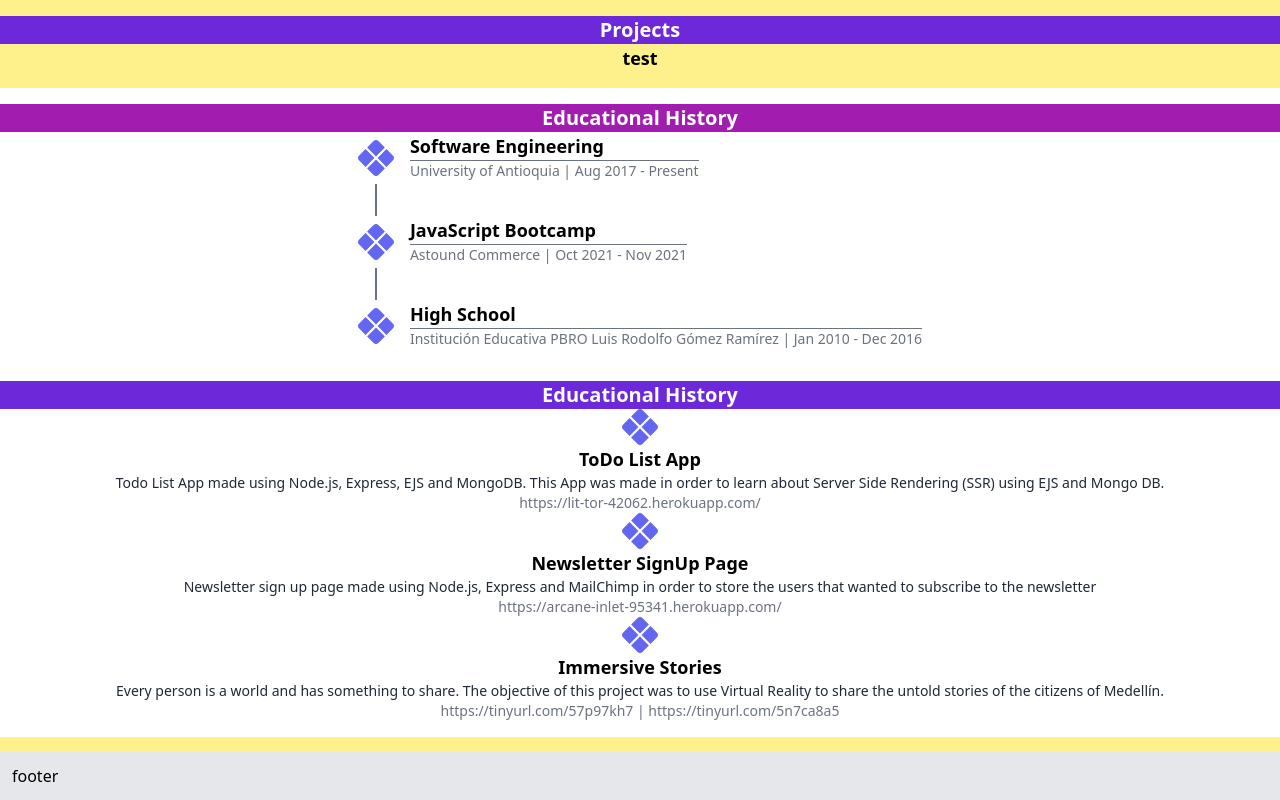
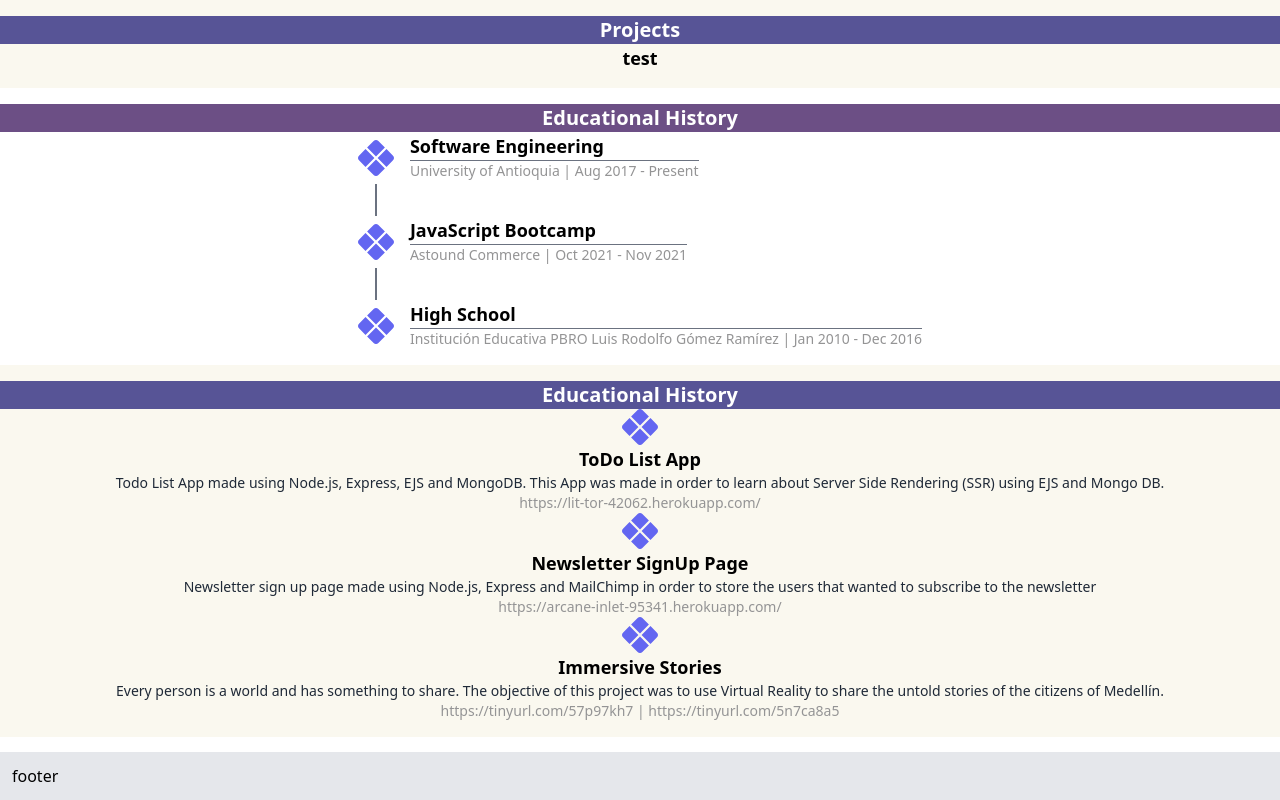
Before and after one commit to bastian-g11/cv-bastian-g11, a React (Create React App) app: page / in a window 1280 px wide. Built offline with nearby package versions, Linux system fonts and the light colour scheme.

Commit message:
FEAT: Extend custom colors

```diff
--- a/src/components/Section.jsx
+++ b/src/components/Section.jsx
@@ -1,6 +1,6 @@
 const Section = ({
   title,
-  titleBackground = 'bg-violet-700 ',
+  titleBackground = 'bg-main-purple ',
   background = 'bg-white',
   children,
 }) => (
--- a/src/components/Skill.jsx
+++ b/src/components/Skill.jsx
@@ -1,9 +1,15 @@
-const Skill = ({ title, percentage = 100 }) => (
+const Skill = ({
+  title,
+  percentage = 100,
+  // bgColor = 'medium-gray',
+  // fillColor = 'main-purple',
+}) => (
   <div>
     <h1>{title}</h1>
     <div className='flex flex-nowrap'>
       <svg viewBox='0 0 36 36'>
         <path
+          // className={`fill-transparent stroke-${bgColor} stroke-2`}
           className='fill-transparent stroke-gray-400 stroke-2'
           d='M18 2.0845
           a 15.9155 15.9155 0 0 1 0 31.831
@@ -14,7 +20,8 @@ const Skill = ({ title, percentage = 100 }) => (
             strokeDasharray: `${percentage}, 100`,
             strokeLinecap: 'round',
           }}
-          className='fill-transparent stroke-1 stroke-indigo-600'
+          // className={`fill-transparent stroke-1 stroke-${fillColor}`}
+          className='fill-transparent stroke-1 stroke-indigo-700'
           d='M18 2.0845
           a 15.9155 15.9155 0 0 1 0 31.831
           a 15.9155 15.9155 0 0 1 0 -31.831'
--- a/src/components/page-sections/Education.jsx
+++ b/src/components/page-sections/Education.jsx
@@ -2,7 +2,7 @@ import { Section } from 'components/Section';
 import { Information } from 'components/Information';
 
 const Education = () => (
-  <Section title='Educational History' titleBackground='bg-fuchsia-700'>
+  <Section title='Educational History' titleBackground='bg-violet'>
     <Information
       title='Software Engineering'
       subTitle='University of Antioquia | Aug 2017 - Present'
--- a/src/components/page-sections/Projects.jsx
+++ b/src/components/page-sections/Projects.jsx
@@ -2,7 +2,7 @@ import { Section } from 'components/Section';
 import { Project } from 'components/Project';
 
 const Projects = () => (
-  <Section title='Educational History' background='light-yellow'>
+  <Section title='Educational History' background='bg-light-yellow'>
     <Project
       title='ToDo List App'
       description='Todo List App made using Node.js, Express,
--- a/src/components/page-sections/Skills.jsx
+++ b/src/components/page-sections/Skills.jsx
@@ -2,7 +2,7 @@ import { Section } from 'components/Section';
 import { Skill } from 'components/Skill';
 
 const Skills = () => (
-  <Section title='Skills' background='bg-yellow-200'>
+  <Section title='Skills' backgrountitle='bg-violet'>
     <Skill title='JavaScript' percentage='20' />
     <Skill title='Node.js' percentage='40' />
   </Section>
--- a/src/pages/Home.jsx
+++ b/src/pages/Home.jsx
@@ -6,11 +6,8 @@ import { Skills } from 'components/page-sections/Skills';
 
 const Home = () => (
   <main>
-    {/* <h1 className='text-3xl font-extrabold'>CV Starter Code</h1> */}
     <div className='flex flex-col'>
-      {/* <span className='text-indigo-500 text-lg'>With Tailwind...</span>
-      <span className='text-gray-200'>And react router</span> */}
-      <Section title='Projects' background='bg-yellow-200'>
+      <Section title='Projects' background='bg-light-yellow'>
         <h1>test</h1>
       </Section>
       <Education />
--- a/src/styles/index.css
+++ b/src/styles/index.css
@@ -7,5 +7,5 @@ h1 {
 }
 
 .info-title {
-  @apply text-sm text-gray-500;
+  @apply text-sm text-light-gray;
 }
--- a/tailwind.config.js
+++ b/tailwind.config.js
@@ -2,7 +2,19 @@
 module.exports = {
   content: ['./src/**/*.{js,jsx,ts,tsx}'],
   theme: {
-    extend: {},
+    extend: {
+      colors: {
+        'light-yellow': '#FAF8EF',
+        'light-violet': '#9F86C0',
+        violet: '#6C4F85',
+        'gradient-purple': '#',
+        'main-purple': '#575496',
+        'light-gray': '#949495',
+        'medium-gray': '#818997',
+        'dark-gray': '#2F3237',
+        'dark-purple': '#141323',
+      },
+    },
   },
   plugins: [],
 };
```
